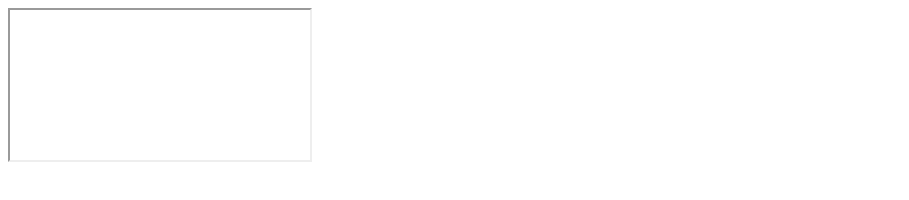
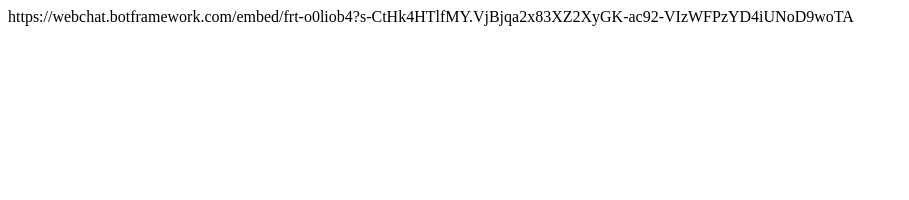
Before and after one commit to YASHSHOGUN/final-project-frt, a plain HTML site: page bot.html in a window 1280 px wide. Shown: the whole page, without its empty margins (0-909 px from the left). Drawn offline with Linux system fonts and the light colour scheme.

Commit message:
Update bot.html

```diff
--- a/bot.html
+++ b/bot.html
@@ -1 +1 @@
-<iframe>https://webchat.botframework.com/embed/frt-o0liob4?s-CtHk4HTlfMY.VjBjqa2x83XZ2XyGK-ac92-VIzWFPzYD4iUNoD9woTA' style='min-width: 400px; width: 100%; min-height: 500px;"></iframe>
+<link>https://webchat.botframework.com/embed/frt-o0liob4?s-CtHk4HTlfMY.VjBjqa2x83XZ2XyGK-ac92-VIzWFPzYD4iUNoD9woTA</link>
```
